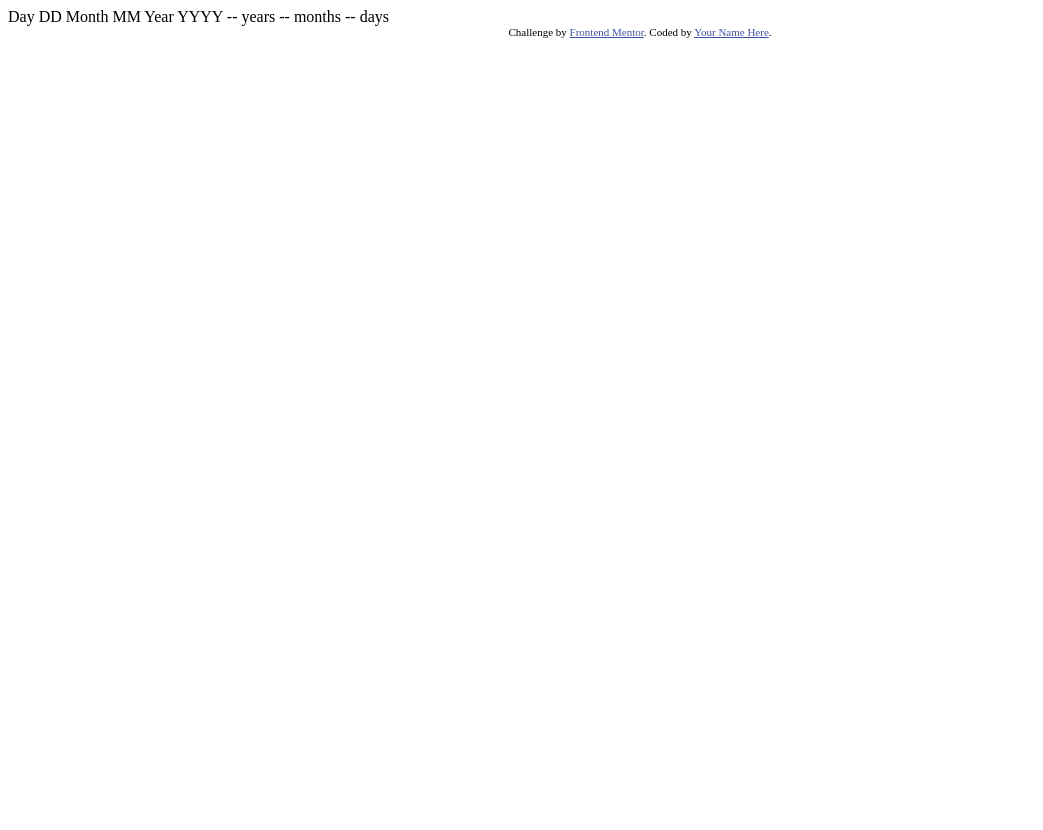
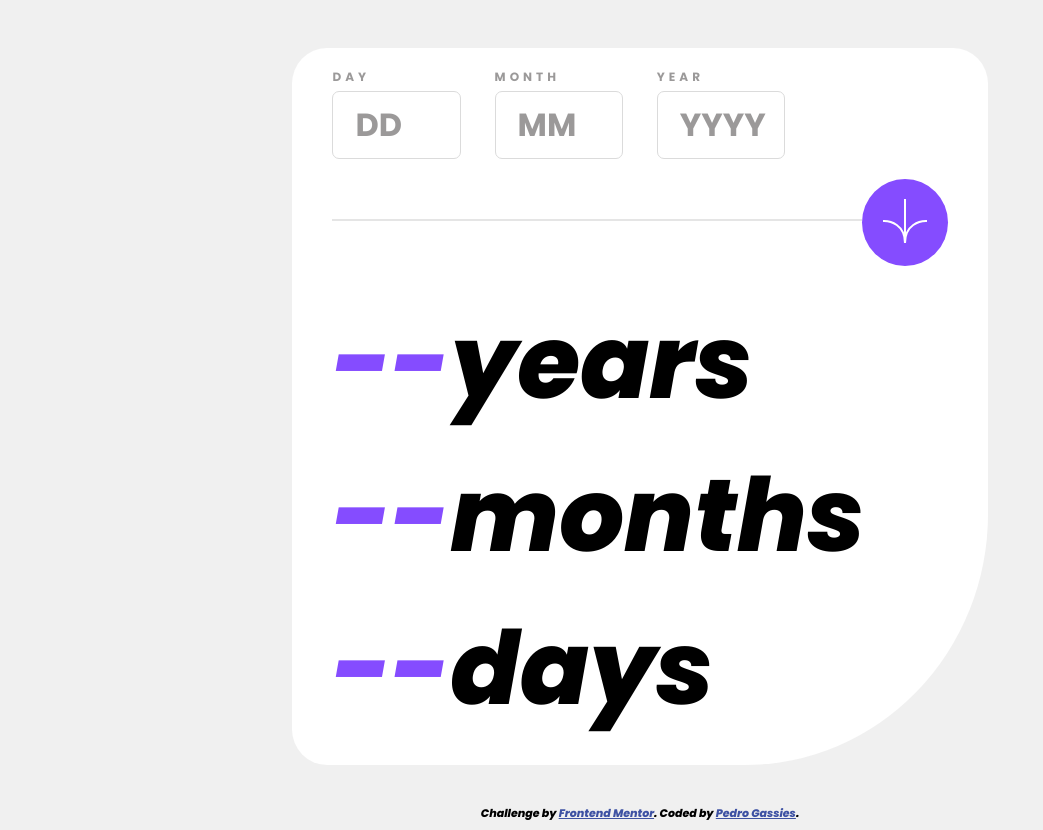
Before and after one commit to PedroGassies/Age_Calculator, a plain HTML site: page index.html in a window 1280 px wide. Shown: the whole page, without its empty margins (0-1043 px from the left). Before the commit the page ends 800 px from the top, so only its background shows below. Drawn offline with Linux system fonts and the light colour scheme.

Commit message:
design desktop

```diff
--- a/index.html
+++ b/index.html
@@ -1,37 +1,82 @@
 <!DOCTYPE html>
 <html lang="en">
+
 <head>
   <meta charset="UTF-8">
-  <meta name="viewport" content="width=device-width, initial-scale=1.0"> <!-- displays site properly based on user's device -->
-
+  <meta name="viewport" content="width=device-width, initial-scale=1.0">
+  <!-- displays site properly based on user's device -->
+  <link href="style.css" rel="stylesheet">
   <link rel="icon" type="image/png" sizes="32x32" href="./assets/images/favicon-32x32.png">
 
   <title>Frontend Mentor | Age calculator app</title>
 
   <!-- Feel free to remove these styles or customise in your own stylesheet 👍 -->
   <style>
-    .attribution { font-size: 11px; text-align: center; }
-    .attribution a { color: hsl(228, 45%, 44%); }
+    .attribution {
+      font-size: 11px;
+      text-align: center;
+    }
+
+    .attribution a {
+      color: hsl(228, 45%, 44%);
+    }
   </style>
 </head>
+
 <body>
+  <section>
+    <form>
+      <div class="form">
+        <div>
+          <p>DAY</p>
+          <input type="number" id="day" name="day" placeholder="DD" required minlength="1" maxlength="2">
+        </div>
+        <div>
+          <p>MONTH</p>
+          <input type="number" id="month" name="month" placeholder="MM" required minlength="1" maxlength="2">
+        </div>
+        <div>
+          <p>YEAR</p>
+          <input type="number" id="year" name="year" placeholder="YYYY" required length="4">
+        </div>
+      </div>
+      <div>
 
-  Day
-  DD
+        <label>
+          <span></span>
+          <button type="submit">
+            <svg xmlns="http://www.w3.org/2000/svg" width="46" height="44" viewBox="0 0 46 44">
+              <g fill="none" stroke="#FFF" stroke-width="2">
+                <path d="M1 22.019C8.333 21.686 23 25.616 23 44M23 44V0M45 22.019C37.667 21.686 23 25.616 23 44" />
+              </g>
+            </svg>
+          </button>
+        </label>
+      </div>
+    </form>
 
-  Month
-  MM
 
-  Year
-  YYYY
+    <div class="result">
+      <div>
+        <p>--</p>
+        <p>years</p>
+      </div>
+      <div>
+        <p>--</p>
+        <p>months</p>
+      </div>
+      <div>
+        <p>--</p>
+        <p>days</p>
+      </div>
 
-  -- years
-  -- months
-  -- days
+  </section>
 
+  </div>
   <div class="attribution">
     Challenge by <a href="https://www.frontendmentor.io?ref=challenge" target="_blank">Frontend Mentor</a>.
-    Coded by <a href="#">Your Name Here</a>.
+    Coded by <a href="#">Pedro Gassies</a>.
   </div>
 </body>
+
 </html>
--- /dev/null
+++ b/style.css
@@ -0,0 +1,101 @@
+@font-face {
+    font-family: 'PoppinsEBI';
+    src:url("./assets/fonts/Poppins-ExtraBoldItalic.ttf");
+}
+@font-face {
+    font-family: 'PoppinsB';
+    src:url("./assets/fonts/Poppins-Bold.ttf");
+}
+@font-face {
+    font-family: 'PoppinsR';
+    src:url("./assets/fonts/Poppins-Regular.ttf");
+}
+
+body{
+    background-color:hsl(0, 0%, 94%);
+    font-family: 'PoppinsEBI';
+    display: flex;
+    justify-content: center;
+    flex-direction: column;
+}
+section{
+    background-color: white;
+    align-self: center;
+    margin:40px;
+    width: 55%;
+    border-radius:5% 5% 35% 5%;
+}
+.form,.result{
+    margin: 20px 40px;
+}
+input{
+    font-family: 'PoppinsB';
+    font-size: 32px;
+    border-radius: 7px;
+    border: 1px solid hsl(0, 0%, 86%);
+    height:64px;
+    width:100%;
+}
+input::placeholder, .form p{
+    opacity: 0.7;
+    color: hsl(0, 1%, 44%);
+}
+input::placeholder{
+    padding-left:20px;
+}
+.form{
+    display:flex;
+    width:70%;
+}
+.form div{
+    display: flex;
+    flex-direction: column;
+    margin-right: 40px;
+    width: 65%;
+}
+.form p{
+    font-family: 'PoppinsB';
+    font-weight: 900;
+    font-size: 12px;
+    letter-spacing: 4px;
+    margin-bottom: 5px;
+}
+.result div{
+    display: flex;
+}
+
+p{
+    margin:0
+}
+.result p{
+    font-size:102px;
+
+}
+
+.result p:nth-child(2n+1){
+   color: hsl(259, 100%, 65%)
+}
+
+button{
+    background-color: hsl(259, 100%, 65%);
+    border-radius: 50%;
+    border: none;
+    padding: 20px;
+    justify-content: flex-end;
+    margin-right:40px
+}
+button:hover{
+    cursor: pointer;
+}
+label{
+    display: flex;
+    justify-content: flex-end;
+}
+span{
+    background-color:hsl(0, 0%, 86%);
+    opacity: 0.7;
+    height: 2px;
+    width: 100%;
+    margin-left: 40px;
+    margin-top:40px
+}
```
